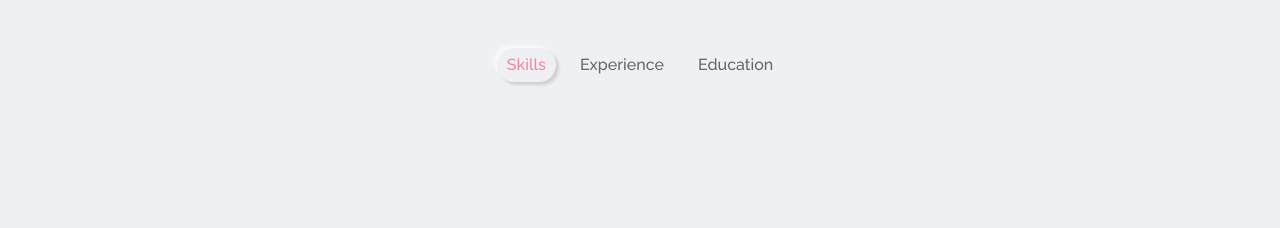
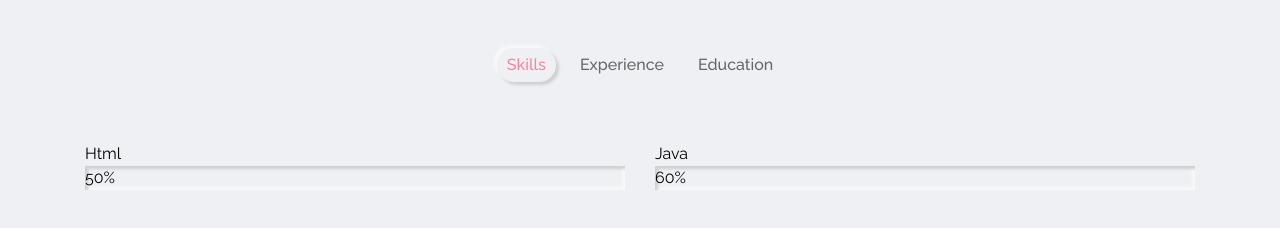
Before and after one commit to Edvunge/Personal-Portfolio-Website-, a plain HTML site: page index.html in a window 1280 px wide. Shown: the part 1422-1650 px from the top of the page. Drawn offline with Linux system fonts and the light colour scheme.

Commit message:
anexo da skill tab

```diff
--- a/css/style.css
+++ b/css/style.css
@@ -478,3 +478,12 @@ img{
 .about-section .about-tabs .tab-item.active{
     color: var(--skin-color);
 }
+.about-section .tab-content{
+    flex: 0 0 100%;
+    max-width: 100%;
+}
+.about-section .skills .skill-item{
+    flex: 0 0 50%;
+    max-width: 50%;
+    padding: 0 15px;
+}
--- a/index.html
+++ b/index.html
@@ -123,6 +123,36 @@
           </div>
         </div>
         <!-- about tabs end -->
+
+
+        <!-- skills start -->
+        <div class="row">
+          <div class="skills tab-content">
+            <div class="row">
+              <!-- skill item start -->
+              <div class="skill-item">
+                <p>Html</p>
+                <div class="progress inner-shadow">
+                  <div class="progress-bar" style="width: calc(50% - 14px);">
+                    <span>50%</span>
+                  </div>
+                </div>
+              </div>
+              <!-- skill item end -->
+              <!-- skill item start -->
+              <div class="skill-item" >
+                <p>Java</p>
+                <div class="progress inner-shadow">
+                  <div class="progress-bar" style="width: calc(60% - 14px);">
+                    <span>60%</span>
+                  </div>
+                </div>
+              </div>
+              <!-- skill item end -->
+            </div>
+          </div>
+        </div>
+        <!-- skills end -->
       </div>
     </section>
 
```
